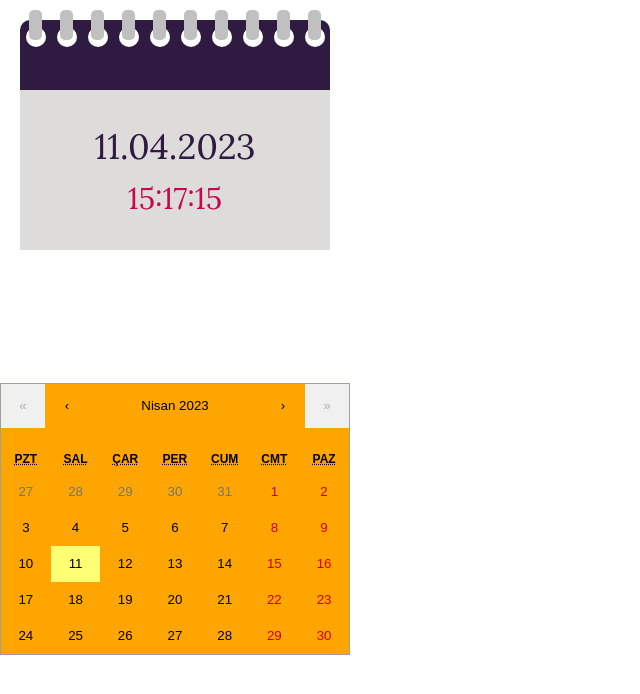
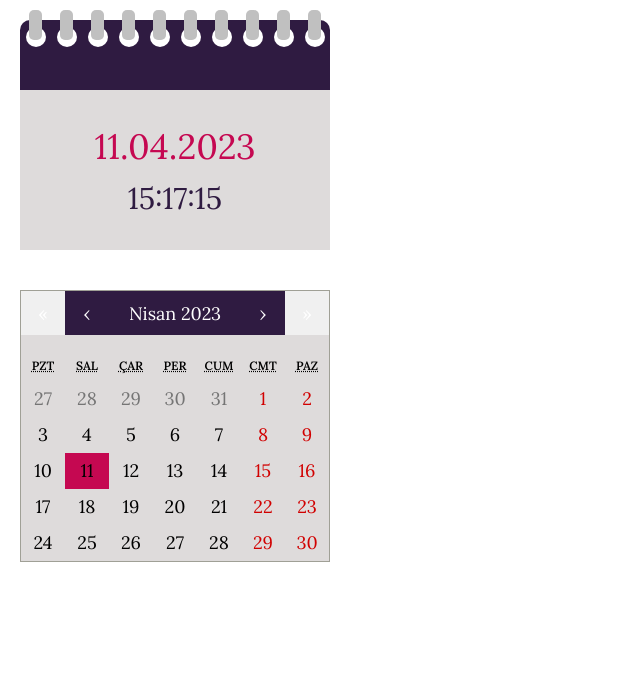
Before and after one commit to codeyourwaytofreedom/the_secretary, a Next.js app: page /test in a window 1280 px wide. Shown: the top 694 px of the page, without its empty margins (0-640 px from the left). Built offline with nearby package versions, Linux system fonts and the light colour scheme.

Commit message:
Custom calendar styles in place.
Next step: Display today's appointments by hour.

Keep going.

Remember why you started.

```diff
--- a/components/Calendar.css
+++ b/components/Calendar.css
@@ -1,24 +1,9 @@
 .react-calendar {
-  width: 350px;
   max-width: 100%;
-  background: orange;
+  background: rgb(222, 219, 219);
   border: 1px solid #a0a096;
-  font-family: Arial, Helvetica, sans-serif;
+  font-family: 'Lora', serif !important;
   line-height: 1.125em;
-}
-
-.react-calendar--doubleView {
-  width: 700px;
-}
-
-.react-calendar--doubleView .react-calendar__viewContainer {
-  display: flex;
-  margin: -0.5em;
-}
-
-.react-calendar--doubleView .react-calendar__viewContainer > * {
-  width: 50%;
-  margin: 0.5em;
 }
 
 .react-calendar,
@@ -34,6 +19,8 @@
   margin: 0;
   border: 0;
   outline: none;
+  font-family: 'Lora', serif !important;
+  font-size: large;
 }
 
 .react-calendar button:enabled:hover {
@@ -44,11 +31,13 @@
   display: flex;
   height: 44px;
   margin-bottom: 1em;
+  background: #2f1b41;
 }
 
 .react-calendar__navigation button {
   min-width: 44px;
   background: none;
+  color: white;
 }
 
 .react-calendar__navigation button:disabled {
@@ -57,7 +46,7 @@
 
 .react-calendar__navigation button:enabled:hover,
 .react-calendar__navigation button:enabled:focus {
-  background-color: #e6e6e6;
+  background-color: none;
 }
 
 .react-calendar__month-view__weekdays {
@@ -111,12 +100,12 @@
 }
 
 .react-calendar__tile--now {
-  background: #ffff76;
+  background: #c50851;
 }
 
 .react-calendar__tile--now:enabled:hover,
 .react-calendar__tile--now:enabled:focus {
-  background: #ffffa9;
+  background: #c50851;
 }
 
 .react-calendar__tile--hasActive {
@@ -125,17 +114,17 @@
 
 .react-calendar__tile--hasActive:enabled:hover,
 .react-calendar__tile--hasActive:enabled:focus {
-  background: #a9d4ff;
+  background: #2f1b41;
 }
 
 .react-calendar__tile--active {
-  background: #006edc;
+  background: #2f1b41;
   color: white;
 }
 
 .react-calendar__tile--active:enabled:hover,
 .react-calendar__tile--active:enabled:focus {
-  background: #1087ff;
+  background: #2f1b41;
 }
 
 .react-calendar--selectRange .react-calendar__tile--hover {
--- a/components/calendar.tsx
+++ b/components/calendar.tsx
@@ -1,5 +1,4 @@
 import Calendar from 'react-calendar';
-import "../styles/Calendar.module.css";
 
 const Cal = () => {
     return (
--- a/pages/test.tsx
+++ b/pages/test.tsx
@@ -66,8 +66,8 @@ const Test = () => {
                 }
             </div>
         </div>
-        <div>
-                <Cal/>
+        <div className={a.console_calendar}>
+            <Cal/>
         </div>
         <div></div>
     </div>
--- a/styles/Appointment.module.css
+++ b/styles/Appointment.module.css
@@ -1,10 +1,9 @@
 .console {
   height: 100vh;
   width: 350px;
-  display: grid;
+  padding: 20px;
 }
 .console_current {
-  padding: 20px;
   position: relative;
 }
 .console_current_top {
@@ -33,11 +32,11 @@
   justify-content: center;
   align-items: center;
   font-size: 35px;
-  color: #2f1b41;
+  color: #c50851;
   text-align: center;
 }
 .console_current_center :nth-child(2) {
-  color: #c50851;
+  color: #2f1b41;
   font-size: 30px;
   padding-top: 10px;
 }
--- a/styles/Appointment.module.scss
+++ b/styles/Appointment.module.scss
@@ -2,9 +2,8 @@
     //border: 2px solid  maroon;
     height: 100vh;
     width: 350px;
-    display: grid;
+    padding: 20px;
     &_current{
-        padding: 20px;
         position: relative;
         &_top{
             height: 70px;
@@ -32,10 +31,10 @@
             justify-content: center;
             align-items: center;
             font-size: 35px;
-            color: #2f1b41;
+            color: #c50851;
             text-align: center;
             :nth-child(2){
-                color: #c50851;
+                color: #2f1b41;
                 font-size: 30px;
                 padding-top: 10px;
             }
--- a/styles/Calendar.module.css
+++ /dev/null
@@ -1,3 +0,0 @@
-.react-calendar{
-  background-color: blue;
-}
```
Also changed, not shown: 1 other file (tests, documents, lock files or other folders).
